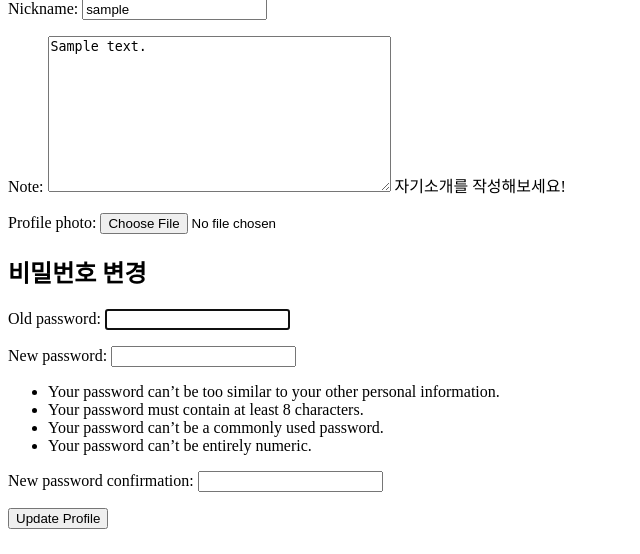
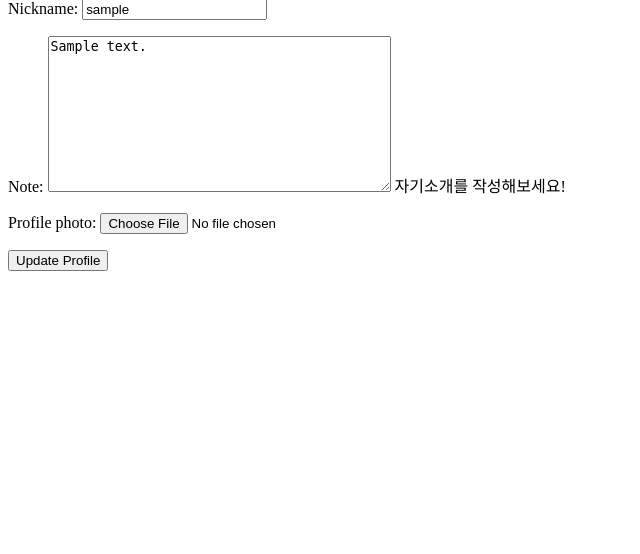
Before and after one commit to lucykorea414/ECOPS_WEB_TF, a Django app: page /users/profile_edit/1 in a window 1280 px wide. Shown: the part 246-800 px from the top of the page, without its empty margins (0-640 px from the left). Run offline with Django 4.2, Linux system fonts and the light colour scheme; a user stored in the database is signed in; tables that the repository leaves empty hold one stand-in row (values such as "Sample post"); parts of the project's set-up code (start-up, migrations or seed data) failed here and were passed over.

Commit message:
Revert "add: password change 기능"
This reverts commit f7adb46c43d5b936c1b3d45d126d444793779741.

```diff
--- a/django_webserver/templates/users/profile_edit.html
+++ b/django_webserver/templates/users/profile_edit.html
@@ -10,8 +10,6 @@
         <form method="POST" enctype="multipart/form-data">
             {% csrf_token %}
             {{ form.as_p }}
-            <h2>비밀번호 변경</h2>
-            {{ password_form.as_p }}
             <button class="btn-btn-secondary">Update Profile</button>
         </form>
     </div>
--- a/django_webserver/users/forms.py
+++ b/django_webserver/users/forms.py
@@ -1,5 +1,5 @@
 from django import forms
-from django.contrib.auth.forms import UserCreationForm, PasswordChangeForm
+from django.contrib.auth.forms import UserCreationForm
 from django.contrib.auth.models import User
 from .models import Comment, Profile
 
@@ -32,9 +32,8 @@ class ProfileForm(forms.ModelForm):
 
 class CustomPasswordChangeForm(PasswordChangeForm):
     def clean_new_password2(self):
-        old_password = self.cleaned_data.get('old_password')
         new_password1 = self.cleaned_data.get('new_password1')
         new_password2 = self.cleaned_data.get('new_password2')
-        if old_password and new_password1 and new_password2 and new_password1 != new_password2:
+        if new_password1 and new_password2 and new_password1 != new_password2:
             raise forms.ValidationError("새 비밀번호가 일치하지 않습니다.")
         return new_password2
--- a/django_webserver/users/views.py
+++ b/django_webserver/users/views.py
@@ -1,5 +1,5 @@
 from django.shortcuts import render, redirect, get_object_or_404
-from django.contrib.auth import authenticate, login, update_session_auth_hash
+from django.contrib.auth import authenticate, login
 from django.contrib.auth.decorators import login_required
 from django.contrib.auth.models import User
 from django.views import View
@@ -48,19 +48,14 @@
 
     if request.method == 'POST':
         form = forms.ProfileForm(request.POST, request.FILES, instance=profile)
-        password_form = forms.CustomPasswordChangeForm(User, request.POST)
-        if form.is_valid() and password_form.is_valid():
+        if form.is_valid():
             form.save()
-            user = password_form.save()
-            update_session_auth_hash(request, User) # 세션 인증 유지
             return redirect('users:profile', pk=pk)
     else:
         form = forms.ProfileForm(instance=profile)
-        password_form = forms.CustomPasswordChangeForm(User)
 
     context = {
         'form': form,
-        'password_form': password_form,
         'profile': profile
     }
     return render(request, 'users/profile_edit.html', context)
```
